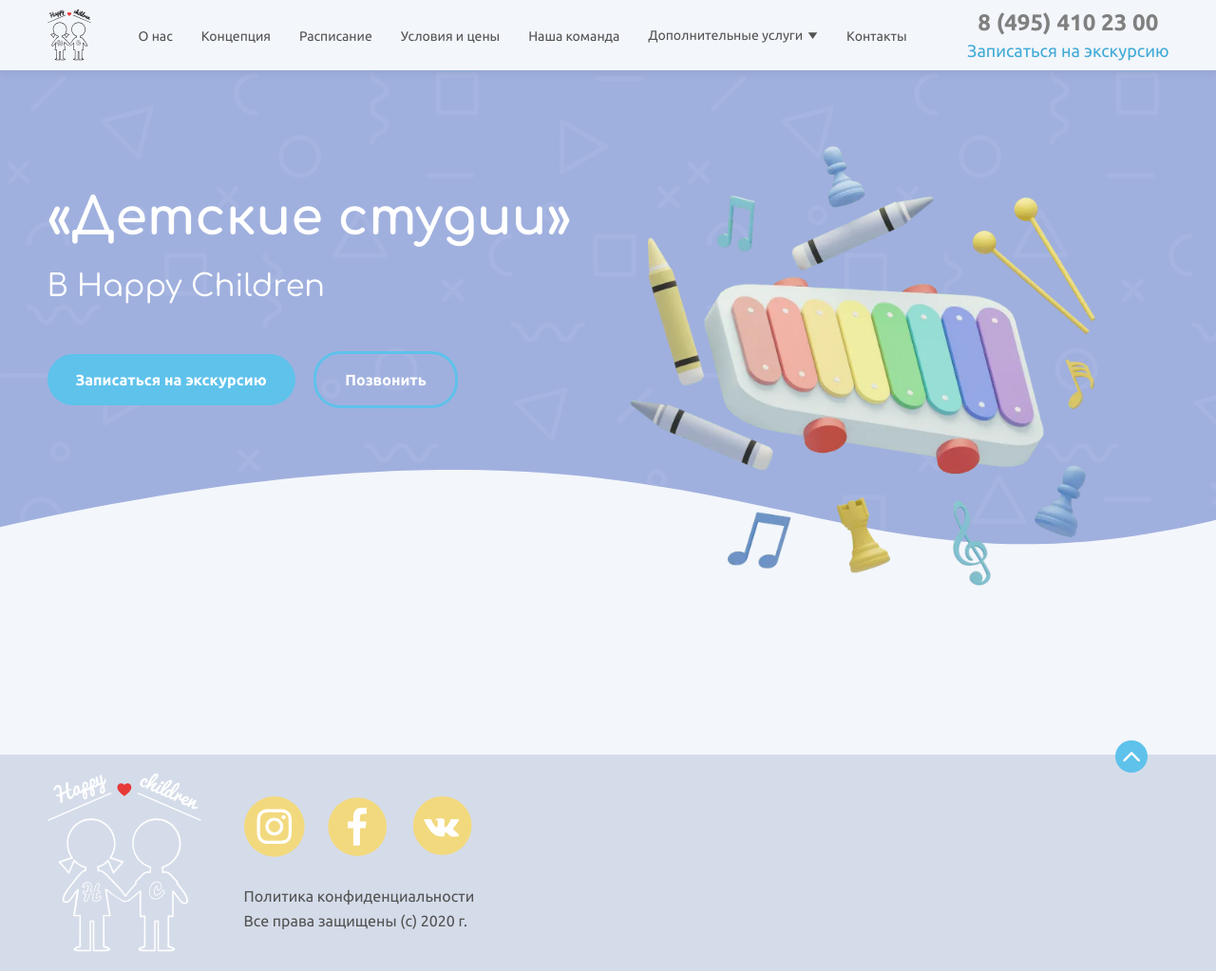
After one commit to acr0matic/happy-children, a PHP site: page /studios.php in a window 1280 px wide. The commit adds this page. Shown: the whole page at 95% size. Run offline with PHP 8.4, Linux system fonts and the light colour scheme; style sheets or scripts are compiled from the project's sources.

Commit message:
feat: верстка главного экрана страницы "студии"

```diff
--- a/src/scss/layout/_layout.scss
+++ b/src/scss/layout/_layout.scss
@@ -23,4 +23,6 @@
 
 @import "pages/team/team";
 
+@import "pages/studios/studios";
+
 @import "pages/callback";
--- /dev/null
+++ b/src/scss/layout/pages/studios/_studios.scss
@@ -0,0 +1,57 @@
+#studios {
+  position: relative;
+
+  &::after {
+    content: "";
+
+    position: absolute;
+    z-index: -1;
+
+    top: 0;
+    right: 0;
+    bottom: 0;
+    left: 0;
+
+    height: 575px;
+
+    background-color: $palette-darkblue;
+    background-image: url("../img/pattern/darkblue.svg");
+
+    clip-path: url(#hero-wave);
+
+    @include breakpoint($breakpoint-tablet--large) {
+      height: 305px;
+    }
+  }
+}
+
+.studios {
+  position: relative;
+
+  padding-top: 125px;
+  padding-bottom: 200px;
+
+  color: $text-white;
+
+  &__title {
+    margin-bottom: 20px;
+  }
+
+  &__action .button-outline {
+    color: $text-white;
+  }
+
+
+  &__picture {
+    position: absolute;
+    top: 0;
+    right: 0;
+
+    display: block;
+    width: 650px;
+  }
+
+  &__image {
+    width: 100%;
+  }
+}
--- /dev/null
+++ b/src/studios.php
@@ -0,0 +1,40 @@
+<?php include_once('partials/header.php') ?>
+
+<!-- Основной контент -->
+<main>
+  <section id="studios">
+    <div class="container">
+      <div class="studios">
+        <div class="studios__content">
+          <h1 class="studios__title page__title">«Детские студии»</h1>
+          <h2 class="section__title">В Happy Children</h2>
+
+          <div class="studios__action">
+            <button class="studios__button button button-primary me-3">Записаться на экскурсию</button>
+            <button class="studios__button button button-outline">Позвонить</button>
+          </div>
+          <!-- /.studios__action -->
+        </div>
+        <!-- /.studios__content -->
+
+        <picture class="studios__picture">
+            <source srcset="img/page/studios/hero__image.webp" type="image/webp">
+            <img src="img/page/studios/hero__image.img" alt="" class="hero__image">
+          </picture>
+          <!-- /.team__picture -->
+
+        <div class="shape">
+          <svg>
+            <clipPath id="hero-wave" clipPathUnits="objectBoundingBox">
+              <path d="M 0 0.837 L 0 0 L 1 0 L 1 0.824 C 0.649 1.01 0.614 0.531 0 0.837" />
+            </clipPath>
+          </svg>
+        </div>
+      </div>
+      <!-- /.team -->
+    </div>
+    <!-- /.container -->
+  </section>
+</main>
+
+<?php include_once('partials/footer.php') ?>
```
Also changed, not shown: src/img/page/studios/hero__image.png (added), src/img/page/studios/hero__image.webp (added).
